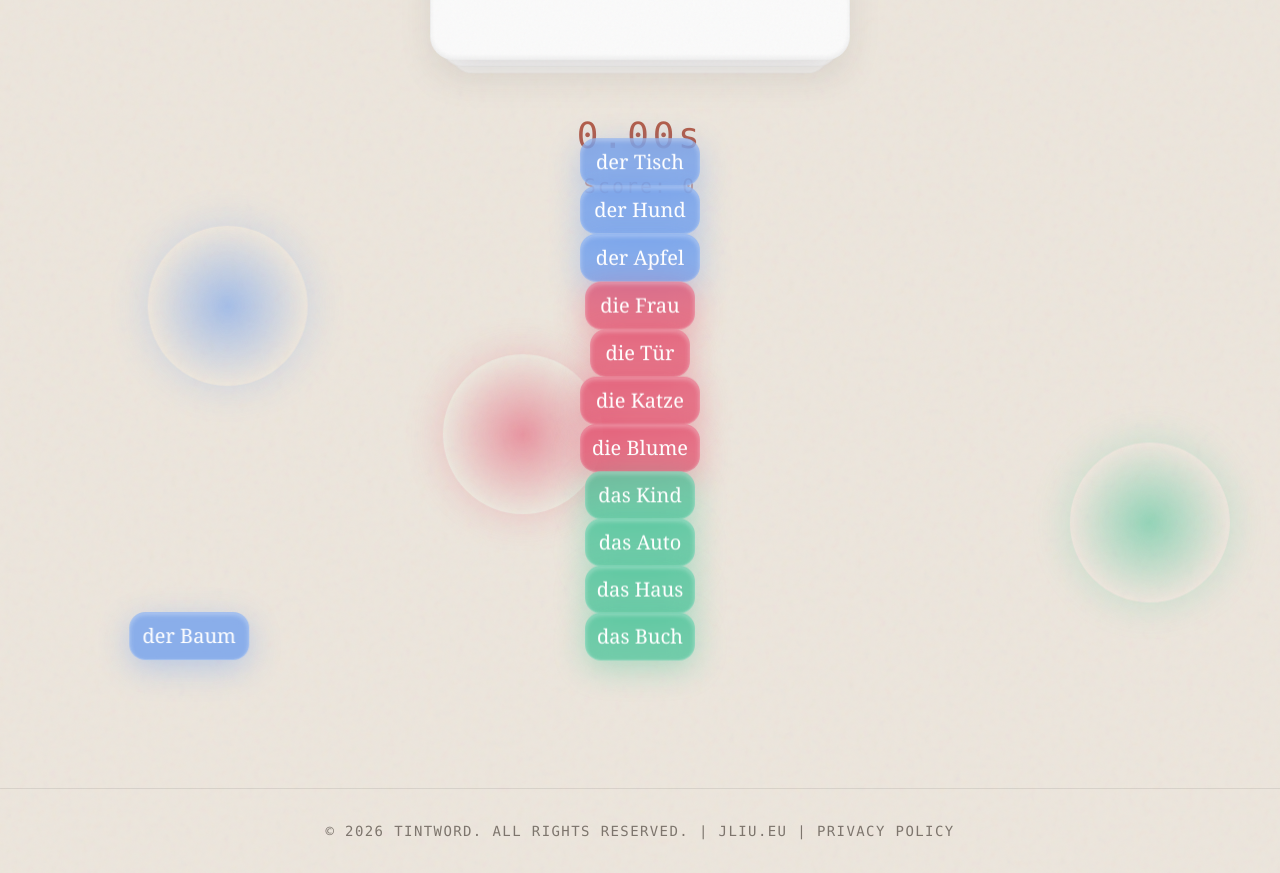
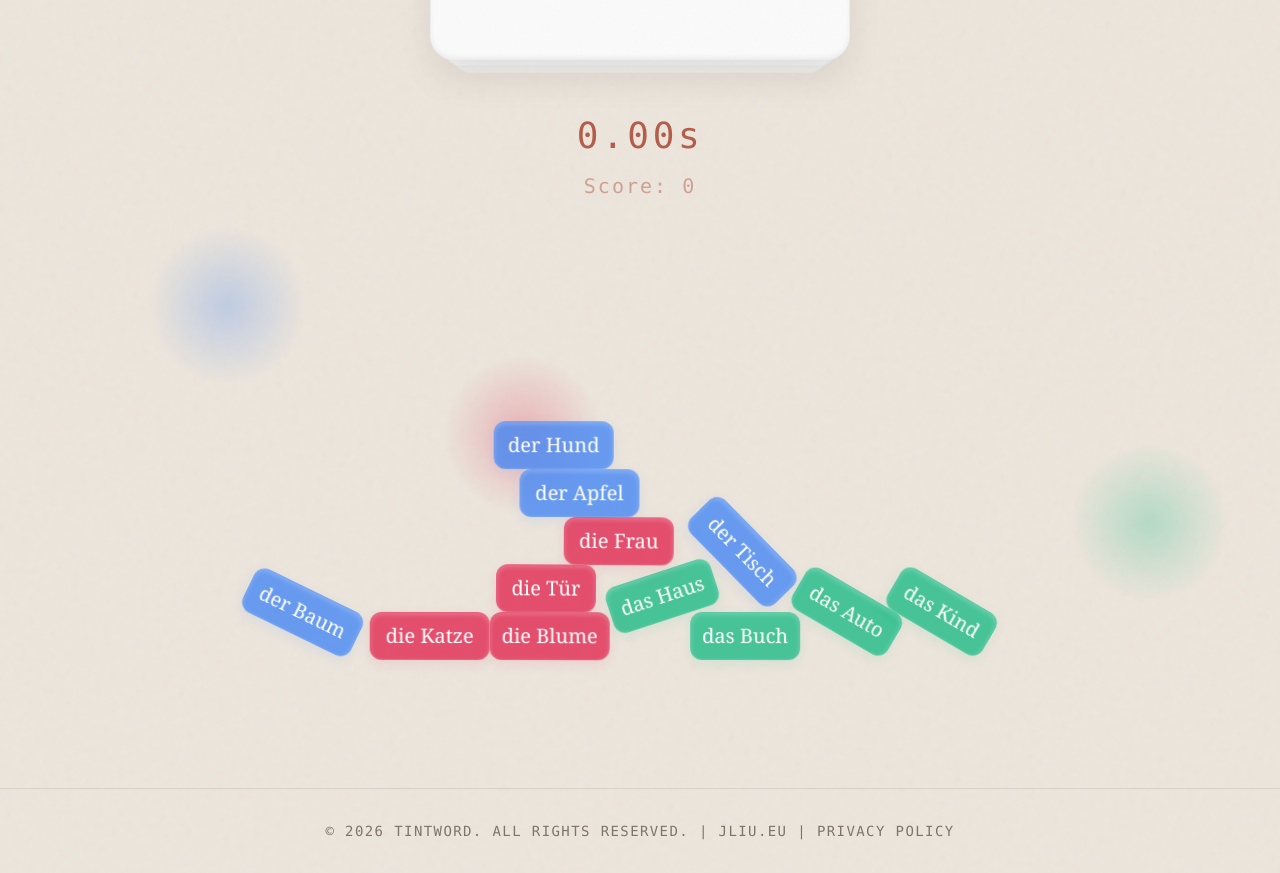
Before and after one commit to jliu-00/tintword-landing, a React (Vite) app: page / in a window 1280 px wide. Shown: the part 1260-2133 px from the top of the page. Built offline with nearby package versions, Linux system fonts and the light colour scheme.

Commit message:
fix(physics): spread out drop locations and restore morandi dark colors

```diff
--- a/src/components/PhysicsPool.tsx
+++ b/src/components/PhysicsPool.tsx
@@ -83,7 +83,8 @@ export function PhysicsPool() {
     const dropHeights = wordsData.map((_, i) => -100 - (i * 250) - Math.random() * 100).sort(() => Math.random() - 0.5);
 
     const wordBodies = wordsData.map((w, index) => {
-      const x = Math.random() * (width - 200) + 100;
+      // Spread across the full width, keeping a 60px padding from edges
+      const x = Math.random() * (width - 120) + 60;
       const y = dropHeights[index];
 
       const body = Bodies.rectangle(x, y, w.w, w.h, {
@@ -93,6 +94,10 @@ export function PhysicsPool() {
         density: 0.05,
         collisionFilter: { category: CAT_WORD, mask: 0xFFFFFFFF }
       });
+
+      // Give them a slight random toss and spin so they don't fall in a rigid straight line
+      Matter.Body.setVelocity(body, { x: (Math.random() - 0.5) * 6, y: 0 });
+      Matter.Body.setAngularVelocity(body, (Math.random() - 0.5) * 0.15);
 
       (body as any).gender = w.gender;
       (body as any).isAbsorbed = false;
@@ -381,32 +386,29 @@ export function PhysicsPool() {
       </div>
 
       {/* Wandering Vortex Visuals */}
-      {/* Sleek, glowing gemstone vortexes using CSS color-mix for opacity */}
+      {/* Subtle, elegant Morandi gradient vortexes */}
       <div
         className="absolute rounded-full pointer-events-none transition-transform duration-[50ms]"
         style={{
           width: 160, height: 160,
-          background: "radial-gradient(circle, color-mix(in srgb, var(--der-color) 40%, transparent) 0%, transparent 70%)",
-          transform: `translate(${vortexPositions.der.x - 80}px, ${vortexPositions.der.y - 80}px)`,
-          boxShadow: "0 0 40px color-mix(in srgb, var(--der-color) 20%, transparent)"
+          background: "radial-gradient(circle, color-mix(in srgb, var(--der-color) 25%, transparent) 0%, transparent 70%)",
+          transform: `translate(${vortexPositions.der.x - 80}px, ${vortexPositions.der.y - 80}px)`
         }}
       />
       <div
         className="absolute rounded-full pointer-events-none transition-transform duration-[50ms]"
         style={{
           width: 160, height: 160,
-          background: "radial-gradient(circle, color-mix(in srgb, var(--die-color) 40%, transparent) 0%, transparent 70%)",
-          transform: `translate(${vortexPositions.die.x - 80}px, ${vortexPositions.die.y - 80}px)`,
-          boxShadow: "0 0 40px color-mix(in srgb, var(--die-color) 20%, transparent)"
+          background: "radial-gradient(circle, color-mix(in srgb, var(--die-color) 25%, transparent) 0%, transparent 70%)",
+          transform: `translate(${vortexPositions.die.x - 80}px, ${vortexPositions.die.y - 80}px)`
         }}
       />
       <div
         className="absolute rounded-full pointer-events-none transition-transform duration-[50ms]"
         style={{
           width: 160, height: 160,
-          background: "radial-gradient(circle, color-mix(in srgb, var(--das-color) 40%, transparent) 0%, transparent 70%)",
-          transform: `translate(${vortexPositions.das.x - 80}px, ${vortexPositions.das.y - 80}px)`,
-          boxShadow: "0 0 40px color-mix(in srgb, var(--das-color) 20%, transparent)"
+          background: "radial-gradient(circle, color-mix(in srgb, var(--das-color) 25%, transparent) 0%, transparent 70%)",
+          transform: `translate(${vortexPositions.das.x - 80}px, ${vortexPositions.das.y - 80}px)`
         }}
       />
 
@@ -415,12 +417,12 @@ export function PhysicsPool() {
         <div
           key={i}
           ref={(el) => { elementsRef.current[i] = el; }}
-          className="word-block absolute top-0 left-0 flex items-center justify-center text-white font-serif text-xl rounded-2xl cursor-grab active:cursor-grabbing select-none hover:brightness-125 transition-all duration-300 ease-out z-10 border border-white/20 backdrop-blur-md"
+          className="word-block absolute top-0 left-0 flex items-center justify-center text-white font-serif text-xl rounded-xl cursor-grab active:cursor-grabbing select-none hover:brightness-110 transition-all duration-300 ease-out z-10 border border-white/10 backdrop-blur-md"
           style={{
             width: w.w,
             height: w.h,
-            backgroundColor: `color-mix(in srgb, ${w.color} 55%, transparent)`,
-            boxShadow: `0 8px 32px 0 color-mix(in srgb, ${w.color} 30%, transparent), inset 0 2px 4px rgba(255,255,255,0.3)`
+            backgroundColor: `color-mix(in srgb, ${w.color} 75%, transparent)`,
+            boxShadow: `0 4px 12px 0 color-mix(in srgb, ${w.color} 10%, transparent), inset 0 2px 4px rgba(255,255,255,0.2)`
           }}
         >
           {w.text}
--- a/src/index.css
+++ b/src/index.css
@@ -34,10 +34,10 @@
       --muted-foreground: #94A3B8;
       --accent: #F43F5E; /* Vibrant rose/crimson */
 
-      /* Glowing Gemstone Colors for the blocks */
-      --die-color: #E11D48; /* Ruby Red */
-      --das-color: #10B981; /* Emerald Green */
-      --der-color: #3B82F6; /* Sapphire Blue */
+      /* Elegant Morandi Colors for the blocks in Dark Mode */
+      --die-color: #AD8A8D; /* Muted Rose */
+      --das-color: #8B9C89; /* Grey Green */
+      --der-color: #6B7F8C; /* Grey Blue */
     }
   }
 }
```
